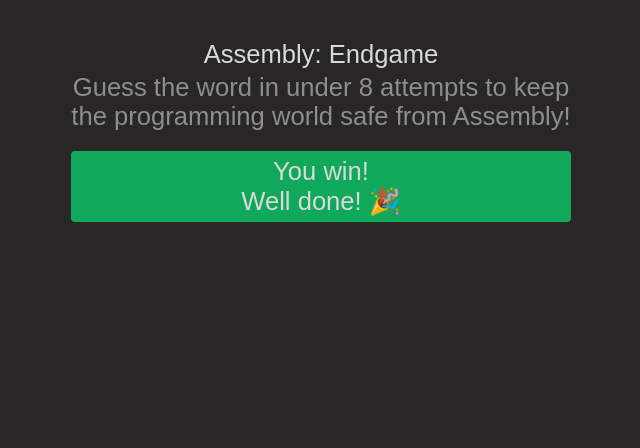
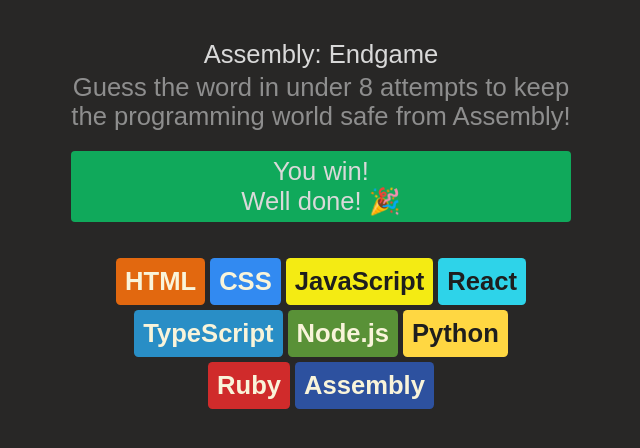
Before and after one commit to donnyjb06/assembly-endgame, a React (Vite) app: page / in a window 1280 px wide. Shown: the top 448 px of the page, without its empty margins (319-959 px from the left). Built offline with nearby package versions, Linux system fonts and the light colour scheme.

Commit message:
feat: add and style languages section

```diff
--- a/src/App.tsx
+++ b/src/App.tsx
@@ -1,5 +1,6 @@
 import Header from "@components/Header/Header";
 import StatusSection from "@components/StatusSection/StatusSection";
+import Languages from "@components/Languages/Languages";
 
 function App() {
 
@@ -7,6 +8,7 @@
     <>
      <Header />
      <StatusSection />
+     <Languages />
     </>
   )
 }
--- /dev/null
+++ b/src/components/Languages/Languages.tsx
@@ -0,0 +1,21 @@
+import styles from "@components/Languages/languages.module.scss";
+import { languages } from "@utils/languages";
+import { nanoid } from "nanoid";
+
+const Languages = () => {
+	const languageElements = languages.map((language) => {
+		const style = {
+			backgroundColor: language.backgroundColor,
+			color: language.color,
+		};
+		return (
+			<div className={styles.languages__card} style={style}>
+				{language.name}
+			</div>
+		);
+	});
+
+	return <section className={styles.languages}>{languageElements}</section>;
+};
+
+export default Languages;
--- /dev/null
+++ b/src/components/Languages/languages.module.scss
@@ -0,0 +1,20 @@
+@use "../../styles/helpers/functions";
+@use "../../styles/helpers/variables";
+@use "sass:map";
+
+.languages {
+	display: flex;
+  align-items: center;
+  justify-content: center;
+	max-width: 414px;
+	gap: clamp(1.5px, 1vw, 5px);
+	flex-wrap: wrap;
+	margin-block-start: 36px;
+
+	.languages__card {
+    font-size: clamp(functions.rem(14px), 2vw, functions.rem(28px));
+		font-weight: map.get(variables.$font-weights, "bold");
+    padding: clamp(4.5px, 2vw, 9px);
+    border-radius: 4.5px;
+	}
+}
--- /dev/null
+++ b/src/utils/languages.ts
@@ -0,0 +1,47 @@
+export const languages = [
+	{
+		name: "HTML",
+		backgroundColor: "#E2680F",
+		color: "#F9F4DA",
+	},
+	{
+		name: "CSS",
+		backgroundColor: "#328AF1",
+		color: "#F9F4DA",
+	},
+	{
+		name: "JavaScript",
+		backgroundColor: "#F4EB13",
+		color: "#1E1E1E",
+	},
+	{
+		name: "React",
+		backgroundColor: "#2ED3E9",
+		color: "#1E1E1E",
+	},
+	{
+		name: "TypeScript",
+		backgroundColor: "#298EC6",
+		color: "#F9F4DA",
+	},
+	{
+		name: "Node.js",
+		backgroundColor: "#599137",
+		color: "#F9F4DA",
+	},
+	{
+		name: "Python",
+		backgroundColor: "#FFD742",
+		color: "#1E1E1E",
+	},
+	{
+		name: "Ruby",
+		backgroundColor: "#D02B2B",
+		color: "#F9F4DA",
+	},
+	{
+		name: "Assembly",
+		backgroundColor: "#2D519F",
+		color: "#F9F4DA",
+	},
+];
```
